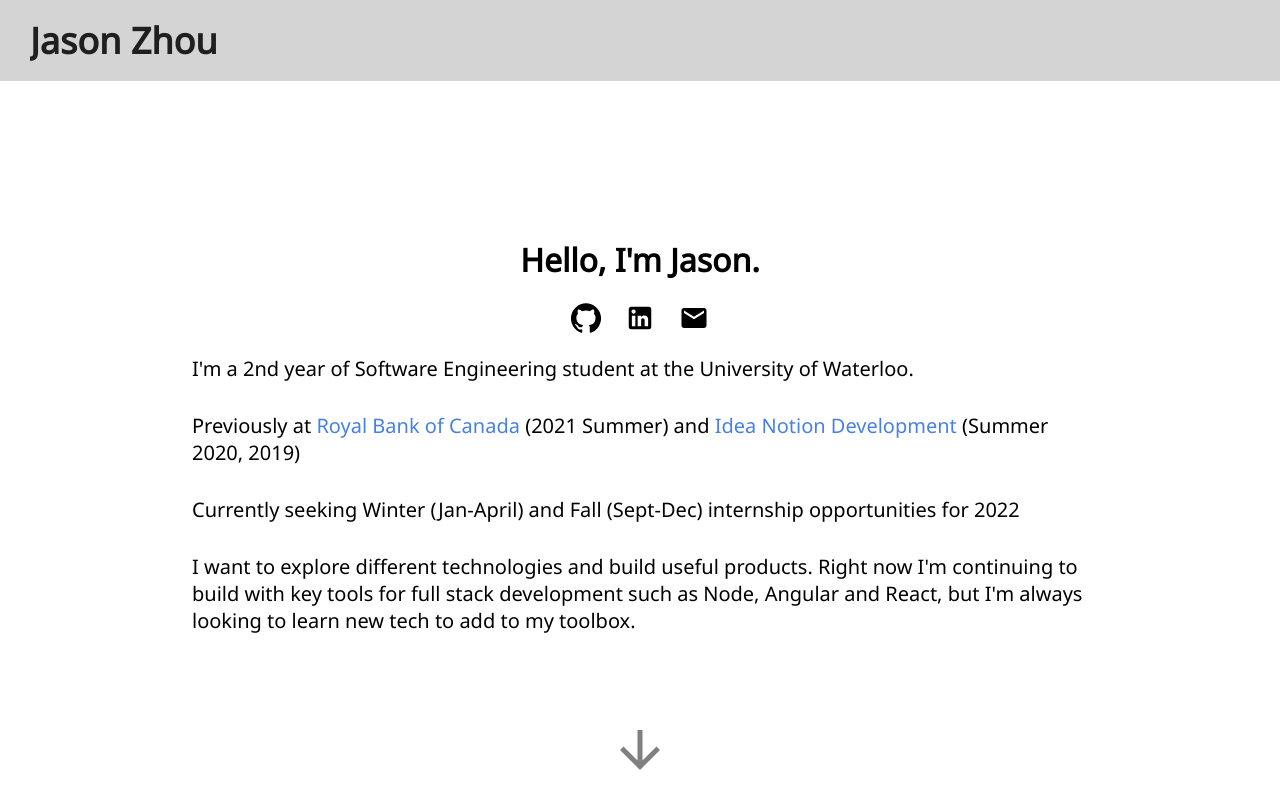
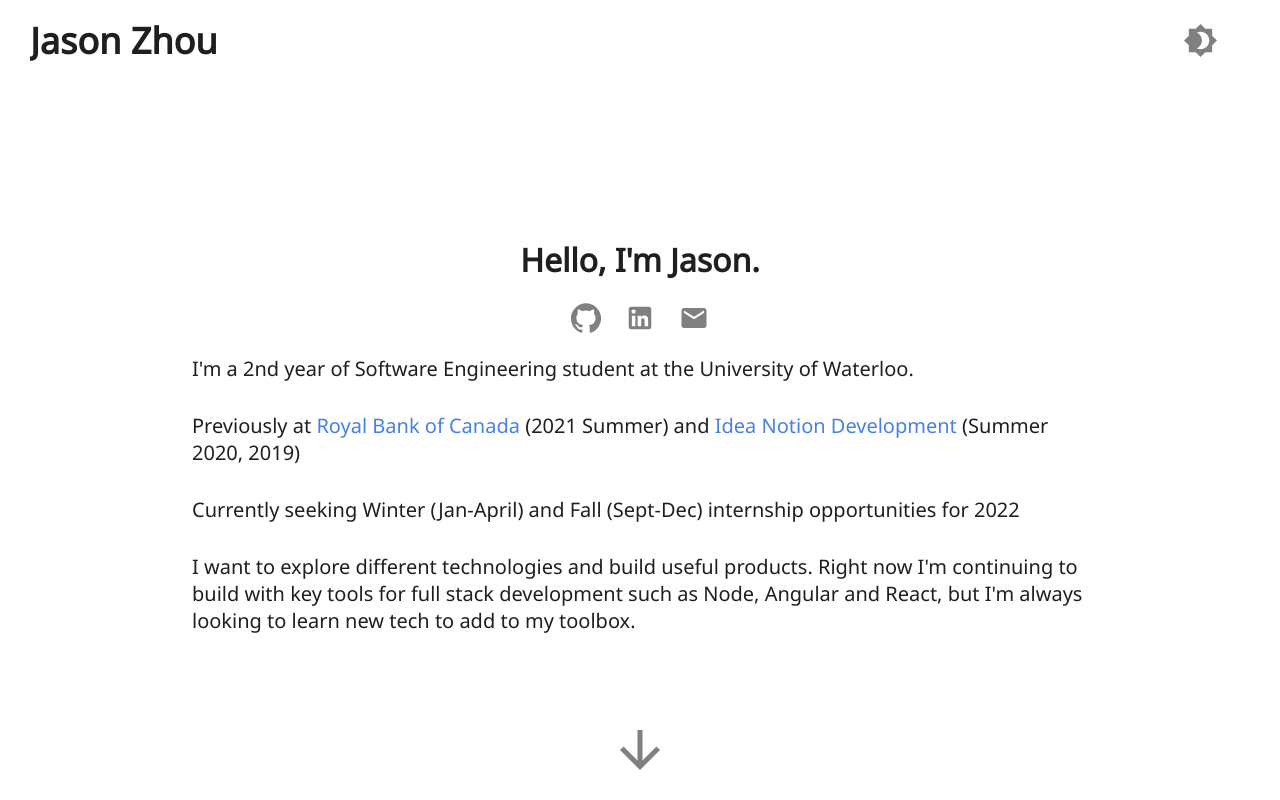
Before and after one commit to ZhouJas/personal, a React (Create React App) app: page / in a window 1280 px wide. Built offline with nearby package versions, Linux system fonts and the light colour scheme.

Commit message:
add dark mode

```diff
--- a/package.json
+++ b/package.json
@@ -18,6 +18,7 @@
     "react-router-dom": "^5.3.0",
     "react-scripts": "4.0.3",
     "sass": "^1.42.1",
+    "styled-components": "^5.3.1",
     "typescript": "^4.4.4",
     "web-vitals": "^1.1.2"
   },
@@ -49,6 +50,7 @@
   },
   "devDependencies": {
     "@types/react-router-dom": "^5.3.1",
+    "@types/styled-components": "^5.1.15",
     "gh-pages": "^3.2.3"
   }
 }
--- a/src/App.tsx
+++ b/src/App.tsx
@@ -1,17 +1,33 @@
 import Intro from "./components/intro/intro";
 import Portfolio from "./components/portfolio/portfolio";
 import TopBar from "./components/topBar/topBar";
-import './app.scss'
+import "./app.scss";
+import { useState } from "react";
+import {ThemeProvider} from "styled-components";
+import { Themes, GlobalStyles } from "./themes";
 function App() {
+  const prefersDark = window.matchMedia("prefers-color-scheme: dark").matches;
+
+  const [colorMode, setColorMode] = useState(prefersDark ? "dark" : "light");
+
+  console.log(colorMode);
+
+  const themeToggler = () => {
+    colorMode === "dark" ? setColorMode("light") : setColorMode("dark");
+    console.log(colorMode);
+  };
 
   return (
-    <div className="app">
-      <TopBar/>
-      <div className="sections">
-        <Intro/>
-        <Portfolio/>
+      <div className="app">
+        <ThemeProvider theme ={colorMode === 'dark' ? Themes.darkTheme: Themes.lightTheme}>
+        <GlobalStyles/>
+        <TopBar theme={colorMode} themeToggler={themeToggler}/>
+        <div className="sections">
+          <Intro />
+          <Portfolio />
+        </div>
+        </ThemeProvider>
       </div>
-    </div>
   );
 }
 
--- a/src/app.scss
+++ b/src/app.scss
@@ -1,10 +1,9 @@
 .app{
     min-height: 100vh;
-
+    transition: all .5s;
     .sections{
         width:100%;
         height: calc(100vh - 70px);
-        background-color: coral;
         position: relative;
         top:70px;
         @media (min-width: 576px) {
--- a/src/components/intro/intro.scss
+++ b/src/components/intro/intro.scss
@@ -1,7 +1,6 @@
 @import "../../config.scss";
 
 .intro {
-  background-color: white;
   position: relative;
   display: flex;
   align-items: center;
@@ -61,10 +60,7 @@
       }
       .icon {
         font-size: 30px;
-        color: black;
-      }
-      a {
-        color: inherit;
+        color:gray;
       }
     }
   }
--- a/src/components/portfolio/portfolio.scss
+++ b/src/components/portfolio/portfolio.scss
@@ -2,7 +2,6 @@
 
 .portfolio {
     position: relative;
-    background-color: white;
     display:flex;
     flex-direction: column;
     align-items: center;
@@ -33,8 +32,8 @@
             align-items: center;
             justify-content: center;
             margin: 20px;
-            background-color: lightgray;
-            color: black;
+            background-color: #002366;
+            color: rgb(219, 218, 218);
             transition: transform 350ms;
             &:hover {
                 transform: translateY(-10px);
--- a/src/components/topBar/topBar.scss
+++ b/src/components/topBar/topBar.scss
@@ -7,15 +7,7 @@
     z-index: 2;
     display: flex;
     align-items: center;
-    @media (prefers-color-scheme: light) {
-        background-color: $lightModeColor;
-        color: $lightModeTextColor
-    }
 
-    @media (prefers-color-scheme: dark) {
-        background-color: $darkModeColor;
-        color: $darkModeTextColor
-    }
     .wrapper{
         width: 100vw;
         display: flex;
@@ -39,6 +31,9 @@
         .right{
             float:left;
             margin: 0px 50px;
+            .icon {
+                color:gray
+            }
         }
     }
     a{
--- a/src/components/topBar/topBar.tsx
+++ b/src/components/topBar/topBar.tsx
@@ -1,8 +1,12 @@
 import React from 'react'
 import './topBar.scss'
-import {Brightness4} from '@material-ui/icons';
+import {Brightness4, Brightness7} from '@material-ui/icons';
+import { IconButton } from '@material-ui/core';
 
-export default function TopBar() {
+export default function TopBar(props: { theme: string; themeToggler: any}) {
+    const handleOnClick = () => {
+        props.themeToggler();
+    }
     return (
         <div className='topBar'>
             <div className='wrapper'>
@@ -12,9 +16,11 @@ export default function TopBar() {
                 </div>
             </div>
             <div className='right'>
-                {/* <div className='settings'>
-                    <Brightness4 fontSize="large"/>
-                </div> */}
+                <div className='settings'>
+                    <IconButton onClick={handleOnClick}>
+                    {props.theme === 'dark' ? <Brightness7 className='icon' fontSize="large"/> : <Brightness4 className='icon' fontSize="large"/>}
+                    </IconButton>
+                </div>
             </div>
 
             </div>
--- /dev/null
+++ b/src/themes.tsx
@@ -0,0 +1,32 @@
+import { createGlobalStyle } from "styled-components";
+
+declare module 'styled-components' {
+  export interface DefaultTheme {
+    borderRadius?: string;
+
+    colors?: {
+      main?: string;
+      secondary?: string;
+    };
+    body?:string;
+    fontColor?:string;
+  }
+}
+
+export const Themes = {
+  lightTheme: {
+    body: "#ffffff",
+    fontColor: "#1f1f1f",
+  },
+  darkTheme: {
+    body: "#1f1f1f",
+    fontColor: "#d4d4d4",
+  },
+};
+
+export const GlobalStyles = createGlobalStyle`
+body {
+  background-color: ${(props) => props.theme.body};
+  color: ${(props) => props.theme.fontColor};
+}
+`;
```
Also changed, not shown: src/components/intro/intro.tsx (+5 -5 lines), 1 other file (tests, documents, lock files or other folders).
